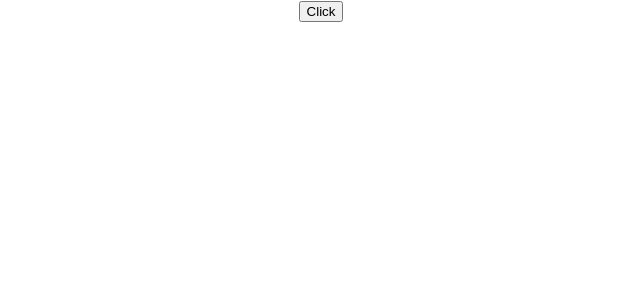
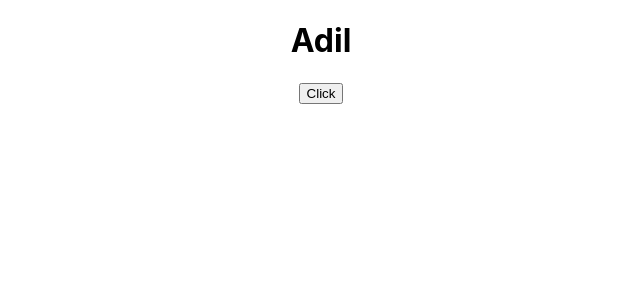
Before and after one commit to riazgul03/ReactJS, a React (Create React App) app in the folder new-app/: page / in a window 1280 px wide. Shown: the top 300 px of the page, without its empty margins (319-959 px from the left). Built offline with nearby package versions, Linux system fonts and the light colour scheme.

Commit message:
Binding Event Handler In React

```diff
--- /dev/null
+++ b/new-app/src/BindingEvent.js
@@ -0,0 +1,33 @@
+import React, { Component } from 'react'
+
+export default class BindingEvent extends Component {
+    constructor() {
+      super()
+    //this.HandleEvent = this.HandleEvent.bind(this )
+      this.state = {
+         name:"Adil"
+      }
+    }
+    // HandleEvent(){
+    //    // console.log("Hello ", this);
+    //     this.setState({
+    //         name:"Kumar"
+    //     });
+    // }
+    HandleEvent =() =>{
+       // console.log("Hello ", this);
+         this.setState({
+             name:"Kumar"
+         });
+     }
+    render() {
+        return (
+            <div>
+            <h1>{this.state.name}</h1>
+            <button type='button' onClick={() =>this.HandleEvent() }>Click</button>
+
+            {/* <button type='button' onClick={this.HandleEvent.bind(this)}>Click</button> */}
+            </div>
+        )
+    }
+}
--- a/new-app/src/index.js
+++ b/new-app/src/index.js
@@ -8,13 +8,16 @@ import ClassPro from './ClassPro'
 import Employee from './Employee';
 import Customer from './Customer';
 import ClickFunction from './ClickFunction';
+import BindingEvent from './BindingEvent';
 
 const root = ReactDOM.createRoot(document.getElementById('root'));
 let a = "Adil";
 root.render(
-  <React.StrictMode>
-    <ClickFunction/>
-  </React.StrictMode>
+
+  <div className='App'>
+    <BindingEvent />
+  </div>
+
 );
 
 // If you want to start measuring performance in your app, pass a function
```
